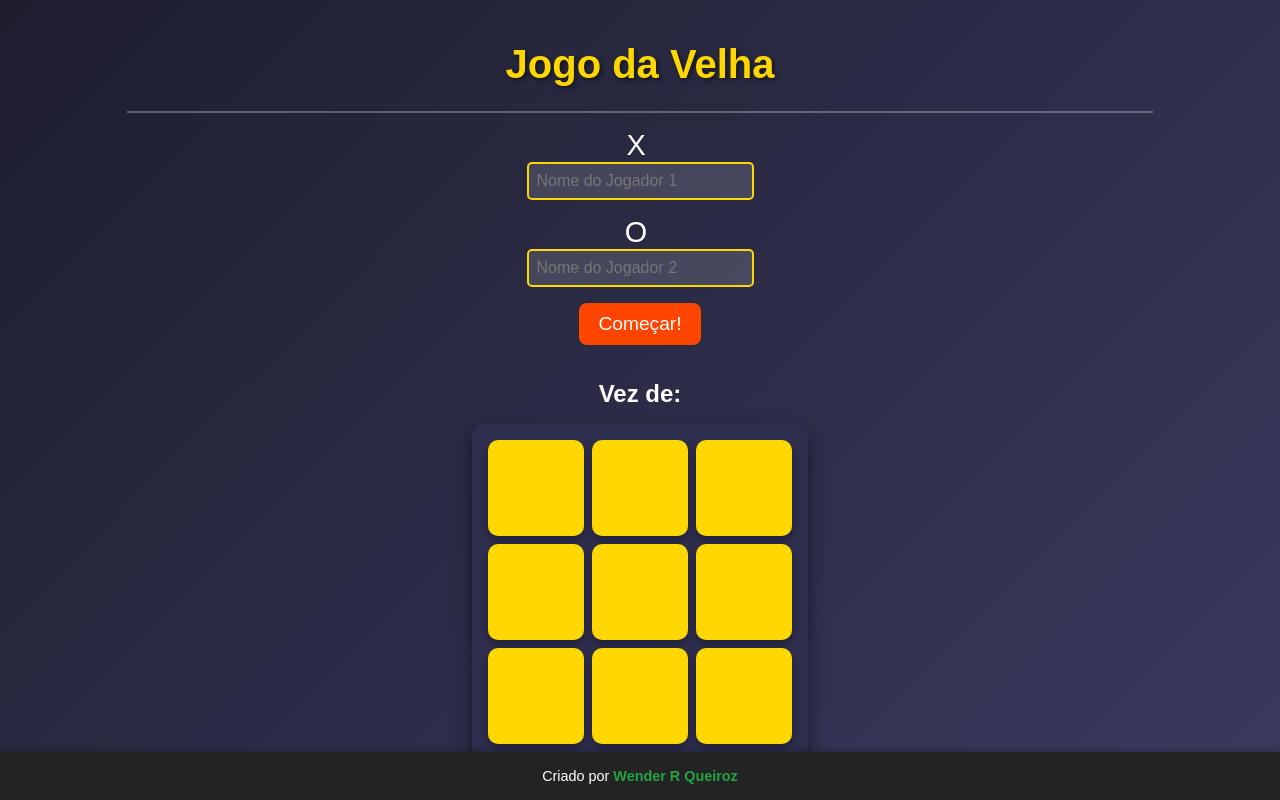
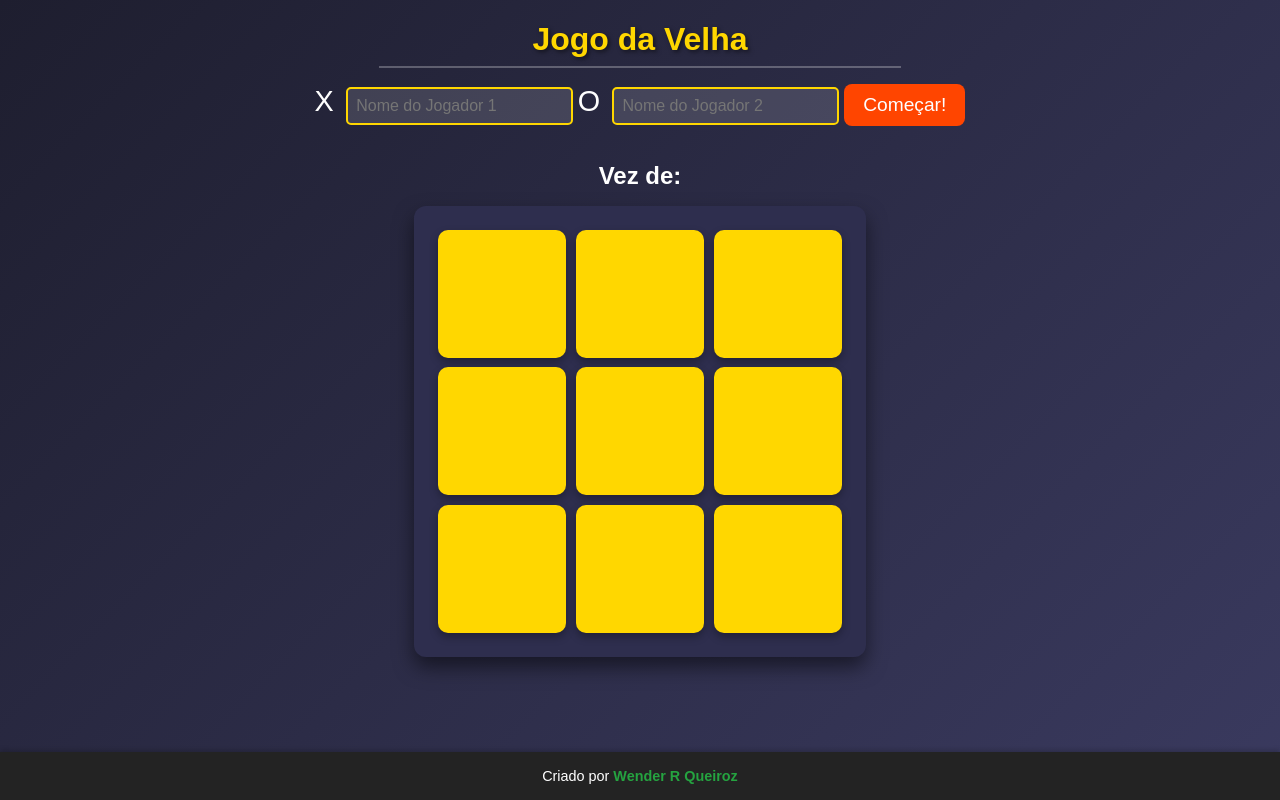
Before and after one commit to WenderDevProgramador/jogoDaVelha, a plain HTML site: page index.html in a window 1280 px wide. Drawn offline with Linux system fonts and the light colour scheme.

Commit message:
atu correção

```diff
--- a/index.html
+++ b/index.html
@@ -1,5 +1,6 @@
 <!DOCTYPE html>
 <html lang="pt-br">
+
 <head>
   <meta charset="UTF-8">
   <meta http-equiv="X-UA-Compatible" content="IE=edge">
@@ -8,7 +9,9 @@
   <link rel="stylesheet" href="style.css">
   <script src="index.js" defer></script>
 </head>
+
 <body>
+  <main>
     <h1>Jogo da Velha</h1>
     <hr>
     <label for="player1">X</label>
@@ -28,14 +31,16 @@
       <span class="cursor-pointer" data-region="2.1"></span>
       <span class="cursor-pointer" data-region="2.2"></span>
     </section>
+  </main>
   <footer id="rodaPe">
     Criado por
-    <a href="https://github.com/WenderDevProgramador?tab=repositories"
-       target="_blank"
-       rel="noopener noreferrer">
+    <a href="https://github.com/WenderDevProgramador?tab=repositories" target="_blank" rel="noopener noreferrer">
       Wender R Queiroz
     </a>
   </footer>
+</body>
+
 
 </body>
+
 </html>
--- a/style.css
+++ b/style.css
@@ -15,10 +15,14 @@ body {
     text-align: center;
 }
 
+main {
+    flex: 1;
+}
+
 /* Título */
 h1 {
-    font-size: 2.5rem;
-    margin-bottom: 1rem;
+    font-size: 2rem;
+    margin-bottom: 0.5rem;
     color: #ffd700;
     text-shadow: 2px 2px 4px rgba(0, 0, 0, 0.5);
 }
@@ -75,29 +79,31 @@ h2 {
 }
 
 /* Tabuleiro */
+/* Tabuleiro */
 #gameBoard {
     display: grid;
-    grid-template-columns: repeat(3, 6rem);
-    grid-template-rows: repeat(3, 6rem);
-    gap: 0.5rem;
+    grid-template-columns: repeat(3, 8rem); /* Aumenta o tamanho das células */
+    grid-template-rows: repeat(3, 8rem);   /* Aumenta o tamanho das células */
+    gap: 0.6rem; /* Ajusta o espaçamento entre as células */
     background: #2e2e4e;
     border-radius: 12px;
-    padding: 1rem;
+    padding: 1.5rem; /* Aumenta o espaço interno do tabuleiro */
     box-shadow: 0 10px 20px rgba(0, 0, 0, 0.5);
-    margin-bottom: 1.5rem;
-    width: 100%;
-    max-width: 19rem;
+    margin: 0 auto; /* Garante centralização horizontal */
+    margin-bottom: 2rem; /* Ajusta o espaçamento inferior */
+    width: fit-content; /* Ajusta a largura ao conteúdo do grid */
 }
 
 #gameBoard span {
     background: #ffd700;
     display: grid;
     place-content: center;
-    font-size: 2.5rem;
+    font-size: 3rem; /* Aumenta o tamanho da fonte */
     border-radius: 10px;
     box-shadow: 0 4px 8px rgba(0, 0, 0, 0.3);
     transition: background-color 0.3s, transform 0.2s;
 }
+
 
 #gameBoard span.cursor-pointer:hover {
     background-color: #ff4500;
@@ -120,15 +126,13 @@ h2 {
     padding: 1rem 0;
     /* Espaçamento interno */
     font-size: 0.9rem;
-    /* Tamanho menor para o rodapé */
-    position: fixed;
-    /* Fixa o rodapé na parte inferior */
-    bottom: 0;
-    /* Garante que esteja na base */
+    /* Tamanho menor */
+    box-shadow: 0 -2px 5px rgba(0, 0, 0, 0.2);
+    /* Sombra para destaque */
     width: 100%;
     /* Ocupa toda a largura */
-    box-shadow: 0 -2px 5px rgba(0, 0, 0, 0.2);
-    /* Sombra para destaque */
+    position: relative;
+    /* Permite posicionamento abaixo do conteúdo */
 }
 
 #rodaPe a {
```
Lines whose indentation alone changed are shown as unchanged.
